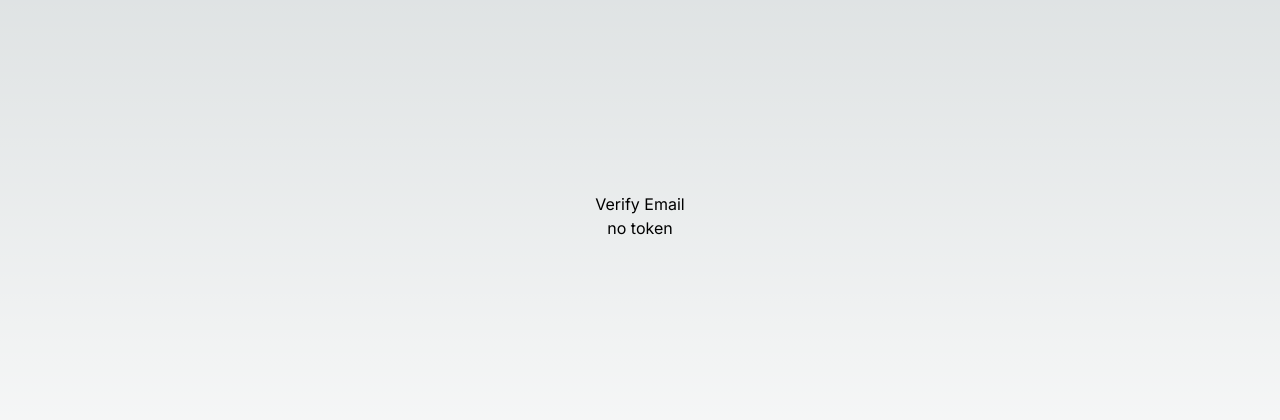
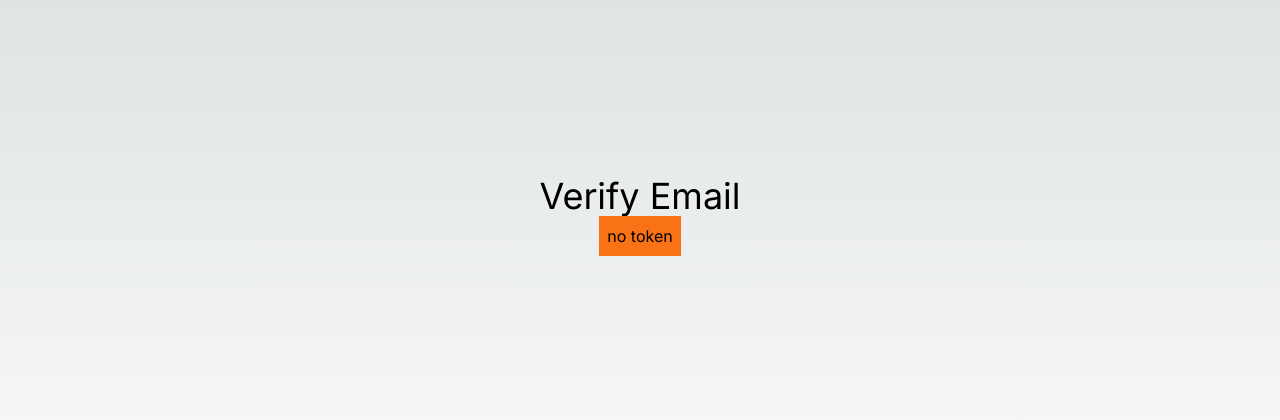
Before and after one commit to Vishu-221b/auth-app, a Next.js app: page /verifyemail in a window 1280 px wide. Shown: the part 184-604 px from the top of the page. Built offline with nearby package versions, Linux system fonts and the light colour scheme.

Commit message:
final setup completed

```diff
--- a/src/app/verifyemail/page.tsx
+++ b/src/app/verifyemail/page.tsx
@@ -2,7 +2,8 @@
 
 import axios from "axios";
 import Link from "next/link";
-import React, { useEffect, useState, useCallback } from "react";
+import React, { useEffect, useState } from "react";
+
 
 export default function VerifyEmailPage() {
 
@@ -10,44 +11,51 @@ export default function VerifyEmailPage() {
     const [verified, setVerified] = useState(false);
     const [error, setError] = useState(false);
 
-  const verifyUserEmail = useCallback(async () => {
+    const verifyUserEmail = async () => {
         try {
-      await axios.post('/api/users/verifyemail', { token });
+            await axios.post('/api/users/verifyemail', {token})
             setVerified(true);
-    } catch (error: any) {
+        } catch (error:any) {
             setError(true);
             console.log(error.response.data);
+
         }
-  }, [token]);
+
+    }
 
     useEffect(() => {
         const urlToken = window.location.search.split("=")[1];
         setToken(urlToken || "");
     }, []);
 
+
     useEffect(() => {
-    if (token.length > 0) {
+        if(token.length > 0) {
             verifyUserEmail();
         }
-  }, [token, verifyUserEmail]);
+    }, [token]);
 
-  return (
+    return(
         <div className="flex flex-col items-center justify-center min-h-screen py-2">
 
-      <h1>Verify Email</h1>
-      <h2>{token ? `${token}` : "no token"}</h2>
+            <h1 className="text-4xl">Verify Email</h1>
+            <h2 className="p-2 bg-orange-500 text-black">{token ? `${token}` : "no token"}</h2>
 
             {verified && (
                 <div>
-          <h2>Email Verified</h2>
-          <Link href="/login">Login</Link>
+                    <h2 className="text-2xl">Email Verified</h2>
+                    <Link href="/login">
+                        Login
+                    </Link>
                 </div>
             )}
             {error && (
                 <div>
-          <h2>Error</h2>
+                    <h2 className="text-2xl bg-red-500 text-black">Error</h2>
+
                 </div>
             )}
         </div>
-  );
+    )
+
 }
```
Lines whose indentation alone changed are shown as unchanged.
